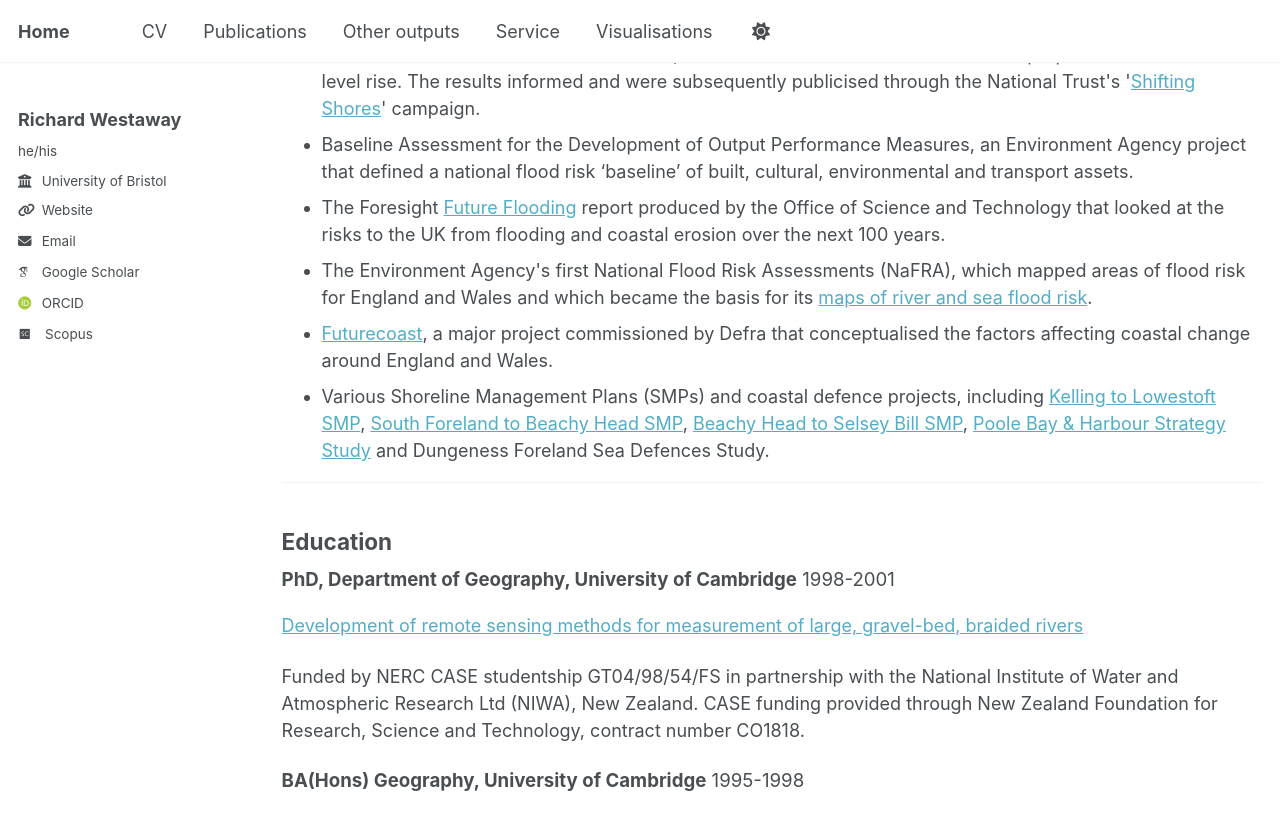
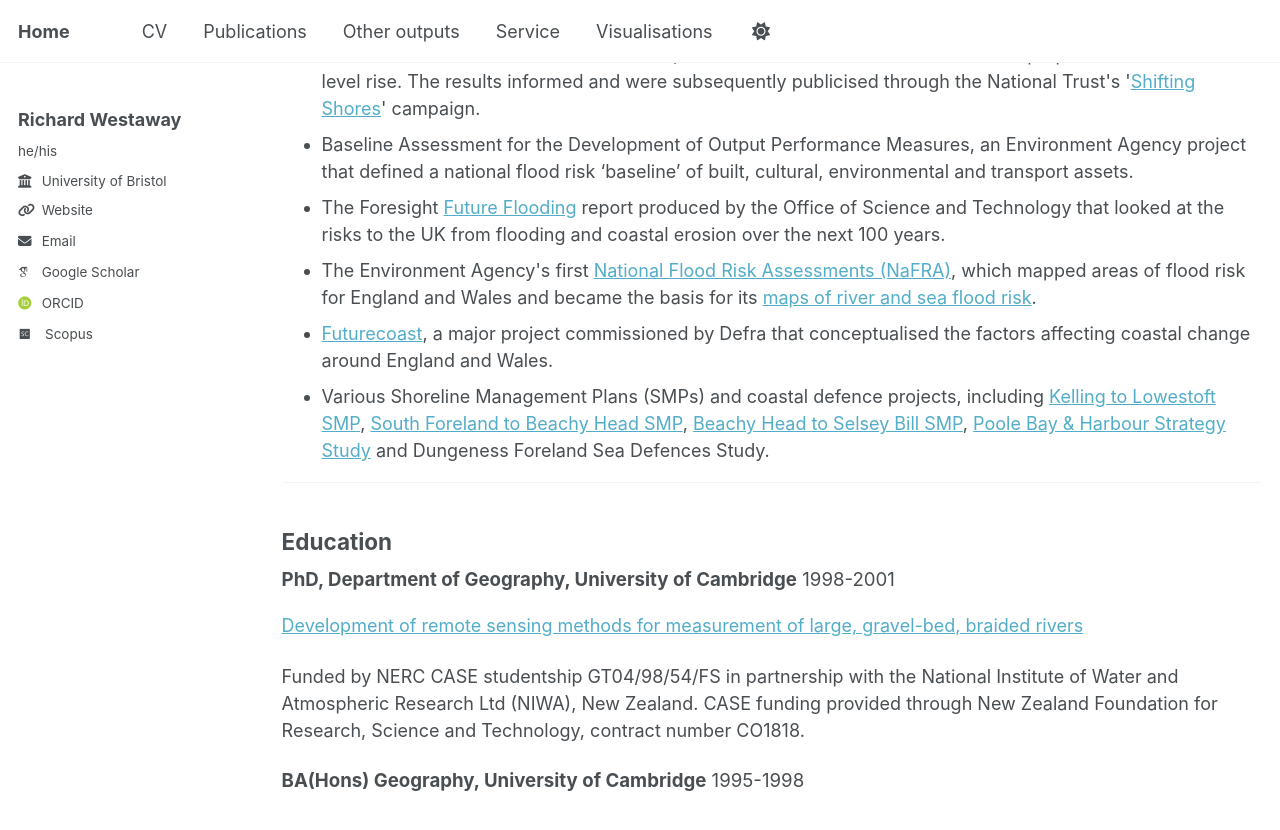
Before and after one commit to richardwestaway/richardwestaway.github.io, a Jekyll site: the page built from _pages/cv.html, in a window 1280 px wide and 900 px high, scrolled down 2601 px. Shown: the top 830 px of the window. Built offline with Jekyll 4.4.1, drawn with Linux system fonts in a browser that asks for light colours; some web fonts are replaced.

Commit message:
Update cv.html

```diff
--- a/_pages/cv.html
+++ b/_pages/cv.html
@@ -78,7 +78,7 @@ redirect_from:
 
 <li>The Foresight <a href="https://www.gov.uk/government/publications/future-flooding" target="_blank" rel="noopener">Future Flooding</a> report produced by the Office of Science and Technology that looked at the risks to the UK from flooding and coastal erosion over the next 100 years.</li>
 
-<li>The Environment Agency's first National Flood Risk Assessments (NaFRA), which mapped areas of flood risk for England and Wales and which became the basis for its <a href="https://web.archive.org/web/20170627014649/https://flood-warning-information.service.gov.uk/long-term-flood-risk/" target="_blank" rel="noopener">maps of river and sea flood risk</a>.</li>
+<li>The Environment Agency's first <a href="http://www.sayersandpartners.co.uk/uploads/6/2/0/9/6209349/nafra_-_2002_-_ex4722_-_national_risk_flood_assessment.pdf" target="_blank" rel="noopener">National Flood Risk Assessments (NaFRA)</a>, which mapped areas of flood risk for England and Wales and became the basis for its <a href="https://web.archive.org/web/20170627014649/https://flood-warning-information.service.gov.uk/long-term-flood-risk/" target="_blank" rel="noopener">maps of river and sea flood risk</a>.</li>
 
 <li><a href="http://www.coastalwiki.org/wiki/FUTURECOAST_project,_UK" target="_blank" rel="noopener">Futurecoast</a>, a major project commissioned by Defra that conceptualised the factors affecting coastal change around England and Wales.</li>
 
```
